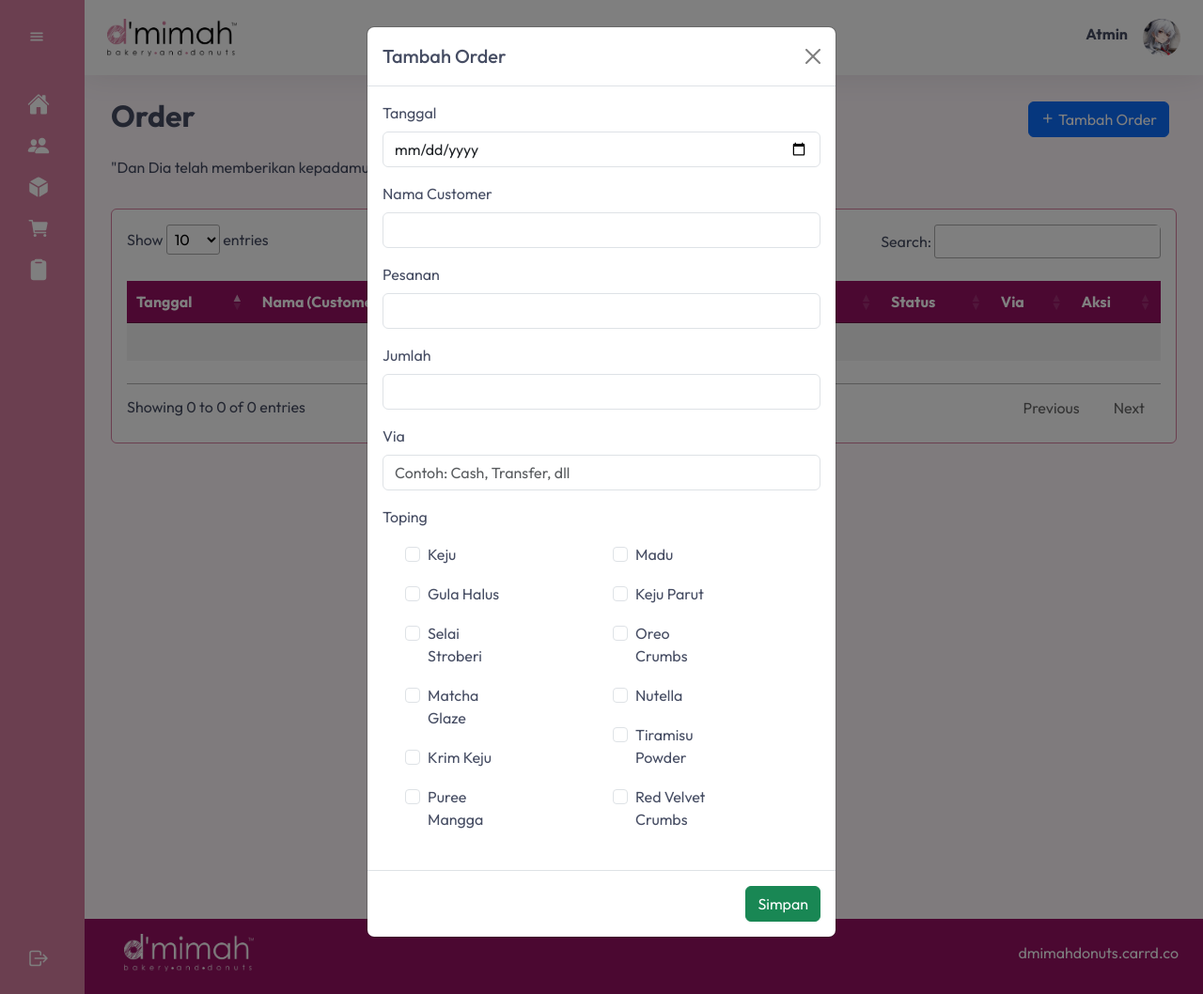
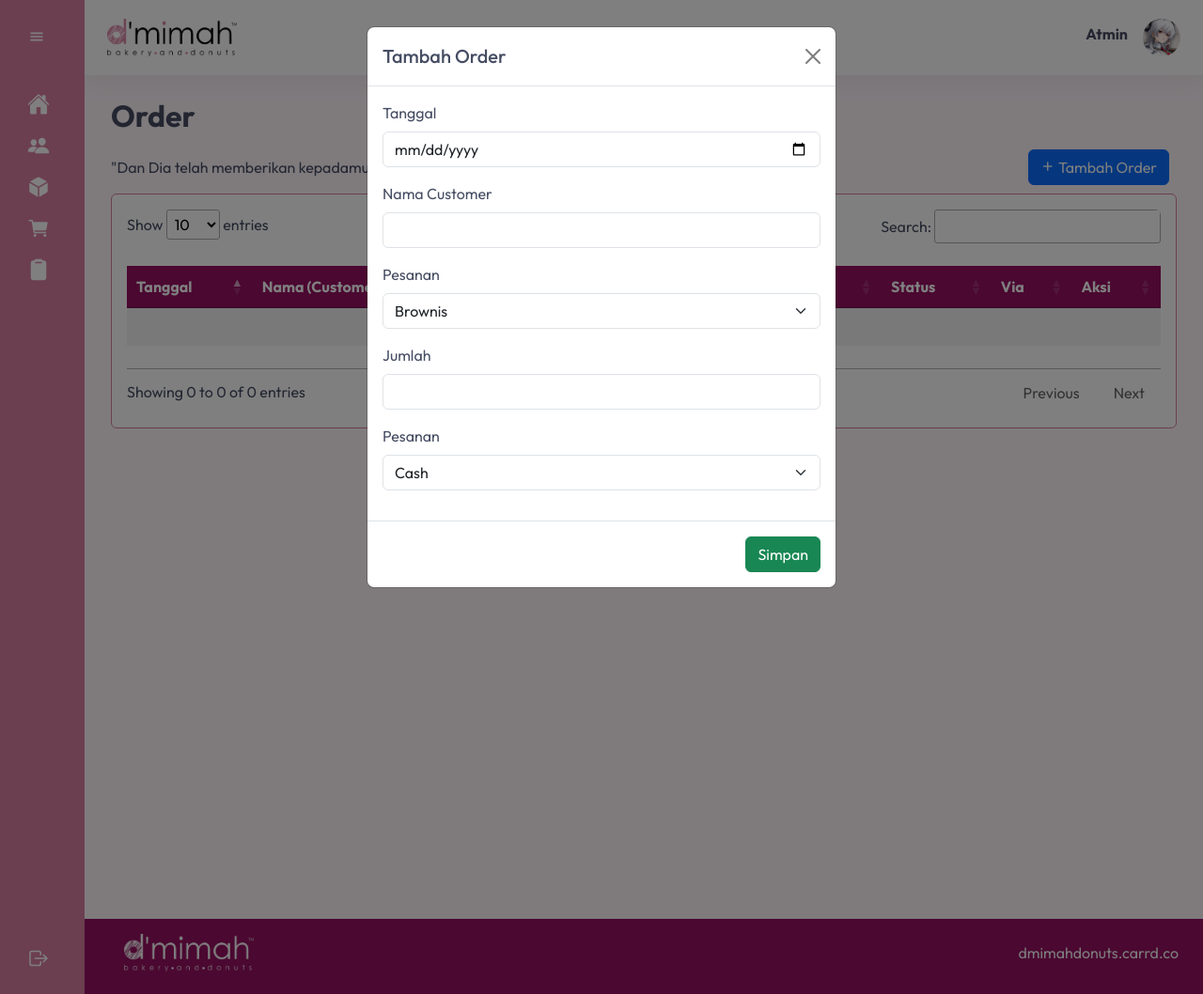
Before and after one commit to Muhammad5786/Dashboard, a PHP site: page /pages/order.php in a window 1280 px wide, after a click on "Tambah Order". Shown: the whole page at 94% size. Run offline with PHP 8.4, Linux system fonts and the light colour scheme; data that the repository does not hold is empty; some libraries are stand-ins or nearby versions.

Commit message:
Perbaikan index, customer, order

```diff
--- a/pages/customer.php
+++ b/pages/customer.php
@@ -213,8 +213,8 @@
                                                         required>
                                                 </div>
                                                 <div class="mb-3">
-                                                    <label for="no_id" class="form-label">No HP</label>
-                                                    <input type="text" class="form-control" id="no_hp" name="no_hp"
+                                                    <label for="no_hp" class="form-label">No HP</label>
+                                                    <input type="number" class="form-control" id="no_hp" name="no_hp"
                                                         required>
                                                 </div>
                                                 <div class="mb-3">
--- a/pages/order.php
+++ b/pages/order.php
@@ -143,9 +143,15 @@
                                 </div>
 
                                 <div class="mb-3">
-                                    <label for="pesanan" class="form-label">Pesanan</label>
-                                    <input type="text" class="form-control" id="pesanan" name="nama_produk"
-                                        list="listProduk" required>
+                                    <label for="pesanan" class="form-label" id="lblPesanan">Pesanan</label>
+                                    <div class="mb-3">
+                                        <!-- <label for="status" class="form-label">Status Baru</label> -->
+                                        <select class="form-select" id="select-pesanan" name="nama_produk" required>
+                                            <option value="Brownis">Brownis</option>
+                                            <option value="Roll Cake">Roll Cake</option>
+                                            <option value="Donat">Donat</option>
+                                        </select>
+                                    </div>
                                     <!-- Produk -->
                                     <datalist id="listProduk">
                                         <?php
@@ -163,97 +169,72 @@
                                     <input type="number" class="form-control" id="jumlah" name="jumlah" required>
                                 </div>
                                 <div class="mb-3">
-                                    <label for="via" class="form-label">Via</label>
-                                    <input type="text" class="form-control" id="via"
-                                        placeholder="Contoh: Cash, Transfer, dll" name="via" required>
+                                    <label for="pesanan" class="form-label" id="lblPesanan">Pesanan</label>
+                                    <div class="mb-3">
+                                        <!-- <label for="status" class="form-label">Status Baru</label> -->
+                                        <select class="form-select" id="id-via" name="via" required>
+                                            <option value="Cash">Cash</option>
+                                            <option value="Transfer">Transfer</option>
+                                            <option value="QRIS">QRIS</option>
+                                        </select>
+                                    </div>
                                 </div>
 
 
-                                <div class="mb-3">
+                                <div class="mb-3 d-none" name="container-topping" id="id-topping">
                                     <label for="toping" class="form-label">Toping</label>
                                     <div class="form-check">
                                         <div class="d-flex">
                                             <div class="w-50">
-                                                <div class="w-50">
                                                 <div class="form-check py-2">
-                                                        <input class="form-check-input" type="checkbox" value="Keju"
+                                                    <input class="form-check-input" type="checkbox" value="Glaze Coklat"
                                                         id="check1">
-                                                        <label class="form-check-label" for="check1">Keju</label>
+                                                    <label class="form-check-label" for="check1">Glaze Coklat</label>
                                                 </div>
                                                 <div class="form-check py-2">
-                                                        <input class="form-check-input" type="checkbox"
-                                                            value="Gula Halus" id="check2">
-                                                        <label class="form-check-label" for="check2">Gula Halus</label>
+                                                    <input class="form-check-input" type="checkbox" value="Glaze Putih"
+                                                        id="check2">
+                                                    <label class="form-check-label" for="check2">Glaze Putih</label>
                                                 </div>
                                                 <div class="form-check py-2">
-                                                        <input class="form-check-input" type="checkbox"
-                                                            value="Selai Stroberi" id="check3">
-                                                        <label class="form-check-label" for="check3">Selai
-                                                            Stroberi</label>
+                                                    <input class="form-check-input" type="checkbox" value="Meiss Tulip"
+                                                        id="check3">
+                                                    <label class="form-check-label" for="check3">Meiss
+                                                        Tulip</label>
                                                 </div>
                                             </div>
 
                                             <div class="w-50">
                                                 <div class="form-check py-2">
-                                                        <input class="form-check-input" type="checkbox"
-                                                            value="Matcha Glaze" id="check4">
-                                                        <label class="form-check-label" for="check4">Matcha
-                                                            Glaze</label>
+                                                    <input class="form-check-input" type="checkbox" value="Kacang Oven"
+                                                        id="check4">
+                                                    <label class="form-check-label" for="check4">Kacang
+                                                        Oven</label>
                                                 </div>
                                                 <div class="form-check py-2">
-                                                        <input class="form-check-input" type="checkbox"
-                                                            value="Krim Keju" id="check5">
-                                                        <label class="form-check-label" for="check5">Krim Keju</label>
+                                                    <input class="form-check-input" type="checkbox" value="Almond"
+                                                        id="check5">
+                                                    <label class="form-check-label" for="check5">Almond</label>
                                                 </div>
                                                 <div class="form-check py-2">
-                                                        <input class="form-check-input" type="checkbox"
-                                                            value="Puree Mangga" id="check6">
-                                                        <label class="form-check-label" for="check6">Puree
-                                                            Mangga</label>
-                                                    </div>
-                                                </div>
-                                            </div>
-
-                                            <div class="w-50">
-                                                <div class="w-50">
-                                                    <div class="form-check py-2">
-                                                        <input class="form-check-input" type="checkbox" value="Madu"
-                                                            id="check7">
-                                                        <label class="form-check-label" for="check7">Madu</label>
-                                                    </div>
-                                                    <div class="form-check py-2">
-                                                        <input class="form-check-input" type="checkbox"
-                                                            value="Keju Parut" id="check8">
-                                                        <label class="form-check-label" for="check8">Keju Parut</label>
-                                                    </div>
-                                                    <div class="form-check py-2">
-                                                        <input class="form-check-input" type="checkbox"
-                                                            value="Oreo Crumbs" id="check9">
-                                                        <label class="form-check-label" for="check9">Oreo Crumbs</label>
+                                                    <input class="form-check-input" type="checkbox" value="Chocochip"
+                                                        id="check6">
+                                                    <label class="form-check-label" for="check6">Chocochip</label>
                                                 </div>
                                             </div>
 
                                             <div class="w-50">
                                                 <div class="form-check py-2">
-                                                        <input class="form-check-input" type="checkbox" value="Nutella"
-                                                            id="check10">
-                                                        <label class="form-check-label" for="check10">Nutella</label>
+                                                    <input class="form-check-input" type="checkbox" value="Keju"
+                                                        id="check7">
+                                                    <label class="form-check-label" for="check7">Keju</label>
                                                 </div>
                                                 <div class="form-check py-2">
-                                                        <input class="form-check-input" type="checkbox"
-                                                            value="Tiramisu Powder" id="check11">
-                                                        <label class="form-check-label" for="check11">Tiramisu
-                                                            Powder</label>
-                                                    </div>
-                                                    <div class="form-check py-2">
-                                                        <input class="form-check-input" type="checkbox"
-                                                            value="Red Velvet Crumbs" id="check12">
-                                                        <label class="form-check-label" for="check12">Red Velvet
-                                                            Crumbs</label>
+                                                    <input class="form-check-input" type="checkbox" value="Kacang Mete"
+                                                        id="check8">
+                                                    <label class="form-check-label" for="check8">Kacang Mete</label>
                                                 </div>
                                             </div>
-                                            </div>
-
                                         </div>
 
                                     </div>
@@ -329,19 +310,22 @@
             <main class="content px-3 py-4">
                 <div class="container-fluid">
                     <div class="mb-3">
-                        <div class="d-flex justify-content-between align-items-center mb-3">
+                        <div class="d-flex justify-content-between align-items-center">
                             <h3 class="fw-bold fs-2 mb-2">
                                 Order
                             </h3>
+                        </div>
+                        <div class="d-flex justify-content-between align-items-center">
+                            <p class="fw-normal my-3">"Dan Dia telah memberikan kepadamu (keperluanmu) dan segala apa
+                                yang kamu mohonkan kepadanya."</p>
                             <div>
                                 <button class="btn btn-primary me-2" data-bs-toggle="modal"
                                     data-bs-target="#modalTambahOrder">
                                     <i class="bx bx-plus"></i> Tambah Order
                                 </button>
                             </div>
+
                         </div>
-                        <p class="fw-normal pb-3">"Dan Dia telah memberikan kepadamu (keperluanmu) dan segala apa yang
-                            kamu mohonkan kepadanya."</p>
                         <!--Menghubungkan Database-->
                         <?php
                         $sql = "SELECT
@@ -476,6 +460,23 @@
     <!-- Chart.js -->
     <script src="https://cdn.jsdelivr.net/npm/chart.js"></script>
 
+    <!-- Script buat Logika Menu Dropdown Toping -->
+    <script>
+        document.addEventListener('DOMContentLoaded', () => {
+            const pesanan = document.querySelector('#select-pesanan');
+            const toping = document.querySelector('#id-topping');
+            const labelPesanan = document.getElementById('lblPesanan'); // pastikan ini hanya sekali
+
+            pesanan.addEventListener('change', () => {
+                if (pesanan.value === 'Donat') {
+                    toping.classList.remove('d-none');
+                } else {
+                    toping.classList.add('d-none');
+                }
+            });
+        });
+    </script>
+
     <!-- Bootstrap Bundle -->
     <script src="https://cdn.jsdelivr.net/npm/bootstrap@5.3.6/dist/js/bootstrap.bundle.min.js"></script>
 
```
Also changed, not shown: index.php (+8 -5 lines). Lines whose indentation alone changed are shown as unchanged.
